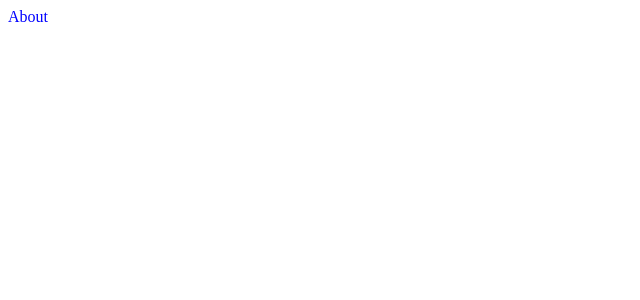
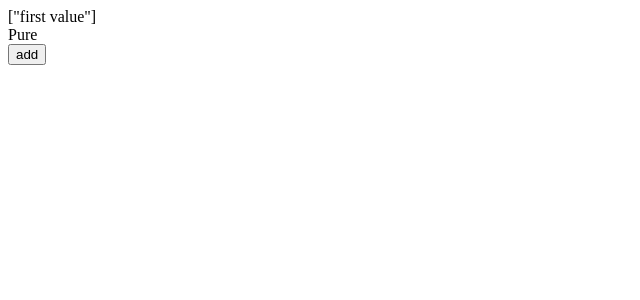
Before and after one commit to yassineDevox/react-essentials, a React (Create React App) app: page / in a window 1280 px wide. Shown: the top 300 px of the page, without its empty margins (0-640 px from the left). Built offline with nearby package versions, Linux system fonts and the light colour scheme.

Commit message:
done with pure-component usecases

```diff
--- a/src/App.js
+++ b/src/App.js
@@ -1,11 +1,9 @@
 import React from 'react'
-import AppRoutes from './routes'
-// import Parent from './components/Parent'
+import Pure from './components/Pure'
 
 const App = () => {
   return (
-    // <Parent/>
-    <AppRoutes/>
+   <><Pure/></>
   )
 }
 
--- /dev/null
+++ b/src/components/Pure.js
@@ -0,0 +1,31 @@
+import React, { Component } from 'react'
+//in case
+export default class Pure extends Component {
+
+    constructor(){
+        super()
+        this.state ={
+            list:["first value"]
+        }
+    }
+
+    addNew = ()=>{
+        // this.state.list.push("new item")
+        console.log(this.state.list)
+        this.setState({list:[...this.state.list,"new value"]})
+        // this.forceUpdate()
+    }
+    shouldComponentUpdate(nextProps, nextState){
+        console.log(nextProps, nextState)
+        return false
+    }
+  render() {
+    return (
+      <>
+      {JSON.stringify(this.state.list)}
+      <div>Pure</div>
+      <button onClick={this.addNew}>add</button>
+      </>
+    )
+  }
+}
--- a/src/components/child.module.css
+++ /dev/null
@@ -1,3 +0,0 @@
-.red{
-    color:blue
-}
--- a/src/components/styles.css
+++ /dev/null
@@ -1,3 +0,0 @@
-.red{
-    color:red
-}
--- a/src/pages/About.js
+++ /dev/null
@@ -1,10 +0,0 @@
-import React from 'react'
-import about from "./about.module.css"
-
-const About = () => {
-  return (
-    <div className={about.red}>About</div>
-  )
-}
-
-export default About
--- a/src/pages/Home.js
+++ /dev/null
@@ -1,10 +0,0 @@
-import React from "react"
-import home from "./home.module.css"
-
-const Home = () => {
-  return (
-    <div className={home.red}>Home</div>
-  )
-}
-
-export default Home
--- a/src/pages/about.module.css
+++ /dev/null
@@ -1 +0,0 @@
-.red{color:blue}
--- a/src/pages/home.module.css
+++ /dev/null
@@ -1 +0,0 @@
-.red{color:red}
--- a/src/routes/index.js
+++ /dev/null
@@ -1,19 +0,0 @@
-import { BrowserRouter as Router, Routes, Route } from "react-router-dom";
-
-
-import React from 'react'
-import Home from "../pages/Home";
-import About from "../pages/About";
-
-const AppRoutes = () => {
-    return (
-        <Router>
-            <Routes>
-                <Route index element={<About />} />
-                <Route path="home" element={<Home />} />
-            </Routes>
-        </Router>
-    )
-}
-
-export default AppRoutes
```
Also changed, not shown: src/components/Child.js (deleted, +0 -10 lines), src/components/Parent.js (deleted, +0 -14 lines), src/components/Simple.js (added, +26 -0 lines).
